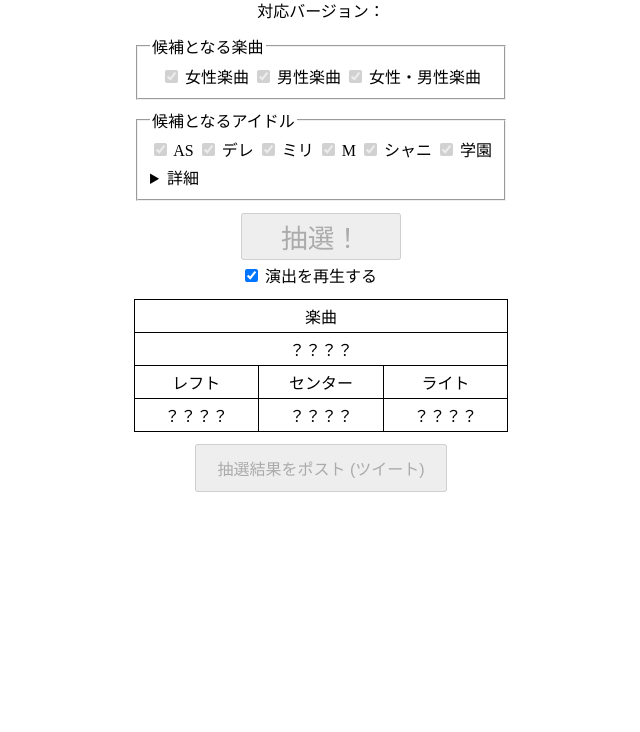
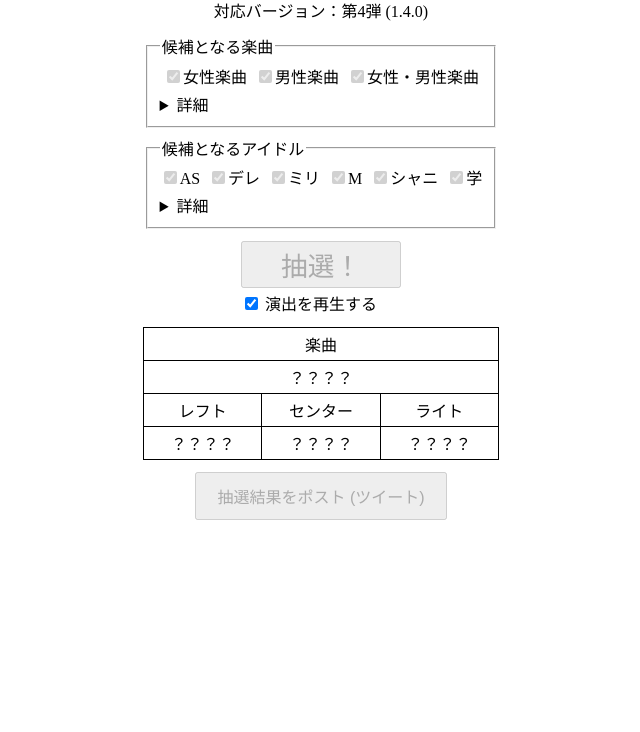
Before and after one commit to mikecat/amatu-random-live, a plain HTML site: page docs/index.html in a window 1280 px wide. Shown: the part 68-800 px from the top of the page, without its empty margins (319-959 px from the left). Drawn offline with Linux system fonts and the light colour scheme.

Commit message:
implement creating checkboxes from data

```diff
--- /dev/null
+++ b/docs/arl.js
@@ -0,0 +1,90 @@
+"use strict";
+
+window.addEventListener("DOMContentLoaded", async () => {
+	const es = Object.freeze((() => {
+		const elems = {};
+		document.querySelectorAll("[id]").forEach((elem) => {
+			elems[elem.id] = elem;
+		});
+		return elems;
+	})());
+
+	const data = await (async () => {
+		try {
+			const dataResponse = await fetch("data.json");
+			if (!dataResponse.ok) throw new Error("unexpected status: " + dataResponse.status);
+			return await dataResponse.json();
+		} catch (error) {
+			console.error(error);
+			alert("データの読み込みに失敗しました。");
+			return null;
+		}
+	})();
+	if (!data) return;
+
+	es.versionDisplay.textContent = data.version;
+	data.songs.forEach((songCategory, categoryIndex) => {
+		const categoryId = `song-category-${categoryIndex}`;
+		const categoryLabel = document.createElement("label");
+		const categoryCheck = document.createElement("input");
+		categoryLabel.appendChild(categoryCheck);
+		categoryLabel.appendChild(document.createTextNode(songCategory.name));
+		es.songCategory.appendChild(categoryLabel);
+		categoryLabel.setAttribute("for", categoryId);
+		categoryCheck.setAttribute("id", categoryId);
+		categoryCheck.setAttribute("type", "checkbox");
+		categoryCheck.checked = true;
+		const categoryTitle = document.createElement("div");
+		categoryTitle.classList.add("detailTitle");
+		categoryTitle.appendChild(document.createTextNode(songCategory.name));
+		es.songChooser.appendChild(categoryTitle);
+		const categoryList = document.createElement("div");
+		categoryList.classList.add("detailList");
+		es.songChooser.appendChild(categoryList);
+		songCategory.songs.forEach((song, songIndex) => {
+			if (songIndex > 0) categoryList.appendChild(document.createElement("br"));
+			const songId = `song-${categoryIndex}-${songIndex}`;
+			const songLabel = document.createElement("label");
+			const songCheck = document.createElement("input");
+			songLabel.appendChild(songCheck);
+			songLabel.appendChild(document.createTextNode(song.name));
+			categoryList.appendChild(songLabel);
+			songLabel.setAttribute("for", songId);
+			songCheck.setAttribute("id", songId);
+			songCheck.setAttribute("type", "checkbox");
+			songCheck.checked = true;
+		});
+	});
+	data.idols.forEach((idolCategory, categoryIndex) => {
+		const categoryId = `idol-category-${categoryIndex}`;
+		const categoryLabel = document.createElement("label");
+		const categoryCheck = document.createElement("input");
+		categoryLabel.appendChild(categoryCheck);
+		categoryLabel.appendChild(document.createTextNode(idolCategory.shortName));
+		es.idolCategory.appendChild(categoryLabel);
+		categoryLabel.setAttribute("for", categoryId);
+		categoryCheck.setAttribute("id", categoryId);
+		categoryCheck.setAttribute("type", "checkbox");
+		categoryCheck.checked = true;
+		const categoryTitle = document.createElement("div");
+		categoryTitle.classList.add("detailTitle");
+		categoryTitle.appendChild(document.createTextNode(idolCategory.name));
+		es.idolChooser.appendChild(categoryTitle);
+		const categoryList = document.createElement("div");
+		categoryList.classList.add("detailList");
+		es.idolChooser.appendChild(categoryList);
+		idolCategory.idols.forEach((idol, idolIndex) => {
+			if (idolIndex > 0) categoryList.appendChild(document.createElement("br"));
+			const idolId = `idol-${categoryIndex}-${idolIndex}`;
+			const idolLabel = document.createElement("label");
+			const idolCheck = document.createElement("input");
+			idolLabel.appendChild(idolCheck);
+			idolLabel.appendChild(document.createTextNode(idol.name));
+			categoryList.appendChild(idolLabel);
+			idolLabel.setAttribute("for", idolId);
+			idolCheck.setAttribute("id", idolId);
+			idolCheck.setAttribute("type", "checkbox");
+			idolCheck.checked = true;
+		});
+	});
+});
--- a/docs/index.css
+++ b/docs/index.css
@@ -6,52 +6,66 @@ body {
 	padding: 0;
 }
 
-#body-wrapper {
+#bodyWrapper {
 	display: inline-flex;
 	flex-direction: column;
 	align-items: center;
 	padding: 0.5em 1em;
 }
 
-#main-title {
+#mainTitle {
 	margin: 0;
 	padding: 0;
 }
 
-#version-wrapper {
+#versionWrapper {
 	margin-top: 0.75em;
 	margin-bottom: 0.75em;
 }
 
-#song-wrapper {
+#songWrapper {
 	margin-bottom: 0.5em;
 }
 
-#song-area, #idol-brand-area {
+.candidateCategories {
 	text-align: center;
 	white-space: nowrap;
 }
 
-#idol-details {
+.candidateCategories > label:not(:last-child) {
+	margin-right: 0.5em;
+}
+
+.detailedCandidates {
 	margin-top: 0.25em;
 }
 
-#pick-button-wrapper {
+.detailTitle {
+	margin-top: 0.25em;
+	white-space: nowrap;
+}
+
+.detailList {
+	margin-left: 1em;
+	white-space: nowrap;
+}
+
+#pickButtonWrapper {
 	margin-top: 0.75em;
 	margin-bottom: 0.75em;
 }
 
-#pick-button {
+#pickButton {
 	width: 12em;
 	height: 3.5em;
 	margin-bottom: 0.25em;
 }
 
-#pick-button-text {
+#pickButtonText {
 	font-size: 200%;
 }
 
-#result-area {
+#resultArea {
 	display: grid;
 	grid-template-columns: repeat(3, 1fr);
 	--border-style: 1px solid currentcolor;
@@ -60,53 +74,53 @@ body {
 	width: 100%;
 }
 
-#result-area > div {
+#resultArea > div {
 	border-right: var(--border-style);
 	border-bottom: var(--border-style);
 	padding: 0.25em 0.125em;
 	text-align: center;
 }
 
-#result-song-label {
+#resultSongLabel {
 	grid-row: 1;
 }
 
-#result-song {
+#resultSong {
 	grid-row: 2;
 }
 
-#result-left-label, #result-center-label, #result-right-label {
+#resultLeftLabel, #resultCenterLabel, #resultRightLabel {
 	grid-row: 3;
 }
 
-#result-left, #result-center, #result-right {
+#resultLeft, #resultCenter, #resultRight {
 	grid-row: 4;
 }
 
-#result-song-label, #result-song {
+#resultSongLabel, #resultSong {
 	grid-column: 1 / span 3;
 }
 
-#result-left-label, #result-left {
+#resultLeftLabel, #resultLeft {
 	grid-column: 1;
 }
 
-#result-center-label, #result-center {
+#resultCenterLabel, #resultCenter {
 	grid-column: 2;
 }
 
-#result-right-label, #result-right {
+#resultRightLabel, #resultRight {
 	grid-column: 3;
 }
 
-#post-button-wrapper {
+#postButtonWrapper {
 	margin-top: 0.75em;
 }
 
-#post-button {
+#postButton {
 	padding: 0.75em 1.5em;
 }
 
-#post-button-text {
+#postButtonText {
 	font-size: 120%;
 }
--- a/docs/index.html
+++ b/docs/index.html
@@ -5,90 +5,60 @@
 		<meta name="viewport" content="width=device-width, initial-scale=1.0">
 		<title>あまつランダムライブ</title>
 		<link rel="stylesheet" href="index.css">
+		<script src="arl.js"></script>
 	</head>
 	<body>
-		<div id="body-wrapper">
-			<h1 id="main-title">あまつランダムライブ</h1>
-			<div id="version-wrapper">
-				対応バージョン：<span id="version-display"></span>
+		<div id="bodyWrapper">
+			<h1 id="mainTitle">あまつランダムライブ</h1>
+			<div id="versionWrapper">
+				対応バージョン：<span id="versionDisplay"></span>
 			</div>
 			<div>
-				<fieldset id="song-wrapper" disabled>
+				<fieldset id="songWrapper" disabled>
 					<legend>候補となる楽曲</legend>
-					<div id="song-area">
-						<label for="song-woman">
-							<input type="checkbox" id="song-woman" checked>
-							女性楽曲
-						<label>
-						<label for="song-man">
-							<input type="checkbox" id="song-man" checked>
-							男性楽曲
-						<label>
-						<label for="song-woman-man">
-							<input type="checkbox" id="song-woman-man" checked>
-							女性・男性楽曲
-						<label>
+					<div id="songCategory" class="candidateCategories">
 					</div>
+					<details class="detailedCandidates">
+						<summary>詳細</summary>
+						<div id="songChooser">
+						</div>
+					</details>
 				</fieldset>
-				<fieldset id="idol-wrapper" disabled>
+				<fieldset id="idolWrapper" disabled>
 					<legend>候補となるアイドル</legend>
-					<div id="idol-brand-area">
-						<label for="idol-as">
-							<input type="checkbox" id="idol-as" checked>
-							AS
-						</label>
-						<label for="idol-cinderella">
-							<input type="checkbox" id="idol-cinderella" checked>
-							デレ
-						</label>
-						<label for="idol-million">
-							<input type="checkbox" id="idol-million" checked>
-							ミリ
-						</label>
-						<label for="idol-sidem">
-							<input type="checkbox" id="idol-sidem" checked>
-							M
-						</label>
-						<label for="idol-shiny">
-							<input type="checkbox" id="idol-shiny" checked>
-							シャニ
-						</label>
-						<label for="idol-gakuen">
-							<input type="checkbox" id="idol-gakuen" checked>
-							学園
-						</label>
+					<div id="idolCategory" class="candidateCategories">
 					</div>
-					<details id="idol-details">
+					<details class="detailedCandidates">
 						<summary>詳細</summary>
-						<div id="idol-chooser">
+						<div id="idolChooser">
 						</div>
 					</details>
 				</fieldset>
 			</div>
-			<div id="pick-button-wrapper">
-				<button id="pick-button" type="button" disabled>
-					<span id="pick-button-text">抽選！</span>
+			<div id="pickButtonWrapper">
+				<button id="pickButton" type="button" disabled>
+					<span id="pickButtonText">抽選！</span>
 				</button>
 				<br>
-				<label for="play-effect">
-					<input type="checkbox" id="play-effect" checked>
+				<label for="playEffect">
+					<input type="checkbox" id="playEffect" checked>
 						演出を再生する
 					</input>
 				</label>
 			</div>
-			<div id="result-area">
-				<div id="result-song-label">楽曲</div>
-				<div id="result-song">？？？？</div>
-				<div id="result-left-label">レフト</div>
-				<div id="result-left">？？？？</div>
-				<div id="result-center-label">センター</div>
-				<div id="result-center">？？？？</div>
-				<div id="result-right-label">ライト</div>
-				<div id="result-right">？？？？</div>
+			<div id="resultArea">
+				<div id="resultSongLabel">楽曲</div>
+				<div id="resultSong">？？？？</div>
+				<div id="resultLeftLabel">レフト</div>
+				<div id="resultLeft">？？？？</div>
+				<div id="resultCenterLabel">センター</div>
+				<div id="resultCenter">？？？？</div>
+				<div id="resultRightLabel">ライト</div>
+				<div id="resultRight">？？？？</div>
 			</div>
-			<div id="post-button-wrapper">
-				<button id="post-button" type="button" disabled>
-					<span id="post-button-text">抽選結果をポスト (ツイート)<span.
+			<div id="postButtonWrapper">
+				<button id="postButton" type="button" disabled>
+					<span id="postButtonText">抽選結果をポスト (ツイート)<span.
 				</button>
 			</div>
 		</div>
```
